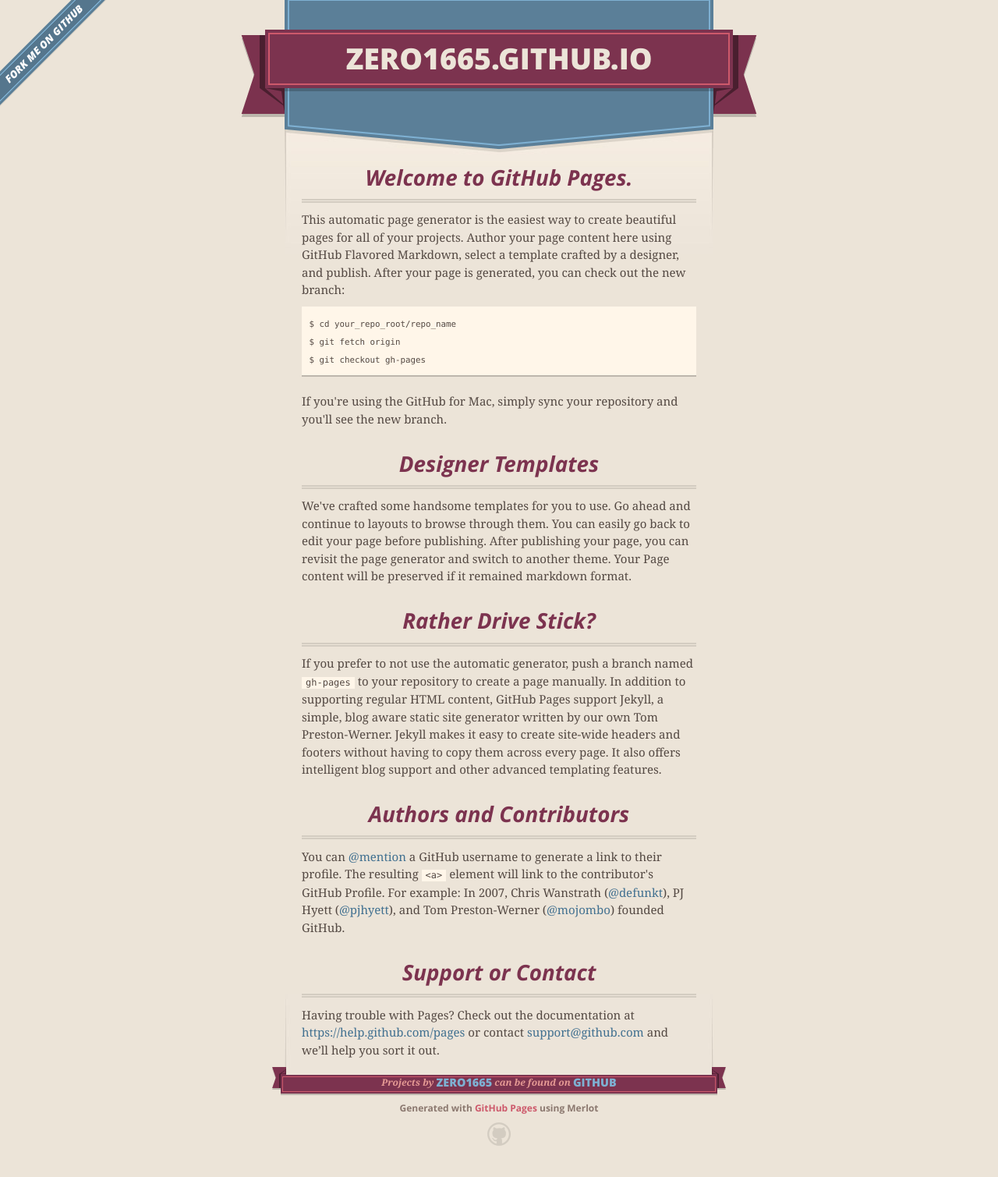
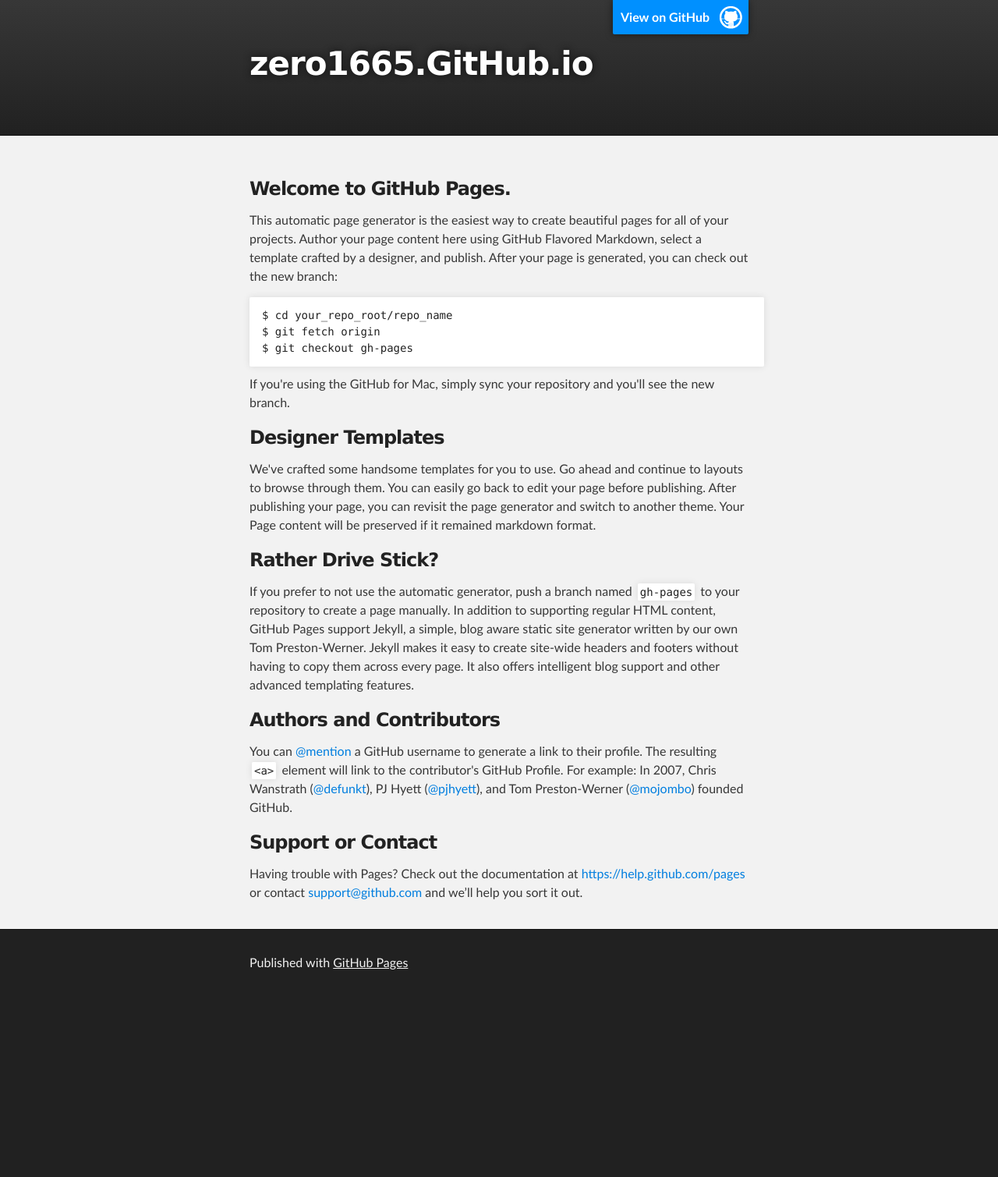
Before and after one commit to zero1665/zero1665.github.io, a Jekyll site: the page index.html, which Jekyll copies as it is, in a window 1280 px wide. Shown: the whole page at 78% size. Built offline with Jekyll 4.4.1, drawn with Linux system fonts in a browser that asks for light colours; nearby versions of some CDN libraries; Markdown is read by kramdown in place of the engine named in the settings; after the commit the page ends 1281 px from its top, so only the background shows below that.

```diff
--- a/index.html
+++ b/index.html
@@ -1,50 +1,32 @@
 <!DOCTYPE html>
 <html>
+
   <head>
     <meta charset='utf-8'>
     <meta http-equiv="X-UA-Compatible" content="chrome=1">
-    <meta name="viewport" content="width=640">
+    <meta name="description" content="zero1665.GitHub.io : ">
 
-    <link rel="stylesheet" href="stylesheets/core.css" media="screen">
-    <link rel="stylesheet" href="stylesheets/mobile.css" media="handheld, only screen and (max-device-width:640px)">
-    <link rel="stylesheet" href="stylesheets/github-light.css">
+    <link rel="stylesheet" type="text/css" media="screen" href="stylesheets/stylesheet.css">
 
-    <script type="text/javascript" src="javascripts/modernizr.js"></script>
-    <script type="text/javascript" src="https://ajax.googleapis.com/ajax/libs/jquery/1.7.1/jquery.min.js"></script>
-    <script type="text/javascript" src="javascripts/headsmart.min.js"></script>
-    <script type="text/javascript">
-      $(document).ready(function () {
-        $('#main_content').headsmart()
-      })
-    </script>
-    <title>zero1665.GitHub.io by zero1665</title>
+    <title>zero1665.GitHub.io</title>
   </head>
 
   <body>
-    <a id="forkme_banner" href="https://github.com/zero1665">View on GitHub</a>
-    <div class="shell">
 
-      <header>
-        <span class="ribbon-outer">
-          <span class="ribbon-inner">
-            <h1>zero1665.GitHub.io</h1>
-            <h2></h2>
-          </span>
-          <span class="left-tail"></span>
-          <span class="right-tail"></span>
-        </span>
-      </header>
+    <!-- HEADER -->
+    <div id="header_wrap" class="outer">
+        <header class="inner">
+          <a id="forkme_banner" href="https://github.com/zero1665">View on GitHub</a>
 
-      <div id="no-downloads">
-        <span class="inner">
-        </span>
-      </div>
+          <h1 id="project_title">zero1665.GitHub.io</h1>
+          <h2 id="project_tagline"></h2>
 
+        </header>
+    </div>
 
-      <span class="banner-fix"></span>
-
-
-      <section id="main_content">
+    <!-- MAIN CONTENT -->
+    <div id="main_content_wrap" class="outer">
+      <section id="main_content" class="inner">
         <h3>
 <a id="welcome-to-github-pages" class="anchor" href="#welcome-to-github-pages" aria-hidden="true"><span class="octicon octicon-link"></span></a>Welcome to GitHub Pages.</h3>
 
@@ -77,20 +59,15 @@
 
 <p>Having trouble with Pages? Check out the documentation at <a href="https://help.github.com/pages">https://help.github.com/pages</a> or contact <a href="mailto:support@github.com">support@github.com</a> and we’ll help you sort it out.</p>
       </section>
+    </div>
 
-      <footer>
-        <span class="ribbon-outer">
-          <span class="ribbon-inner">
-            <p>Projects by <a href="https://github.com/zero1665">zero1665</a> can be found on <a href="https://github.com/zero1665">GitHub</a></p>
-          </span>
-          <span class="left-tail"></span>
-          <span class="right-tail"></span>
-        </span>
-        <p>Generated with <a href="https://pages.github.com">GitHub Pages</a> using Merlot</p>
-        <span class="octocat"></span>
+    <!-- FOOTER  -->
+    <div id="footer_wrap" class="outer">
+      <footer class="inner">
+        <p>Published with <a href="https://pages.github.com">GitHub Pages</a></p>
       </footer>
+    </div>
 
-    </div>
 
 
   </body>
--- /dev/null
+++ b/stylesheets/stylesheet.css
@@ -0,0 +1,425 @@
+/*******************************************************************************
+Slate Theme for GitHub Pages
+by Jason Costello, @jsncostello
+*******************************************************************************/
+
+@import url(github-light.css);
+
+/*******************************************************************************
+MeyerWeb Reset
+*******************************************************************************/
+
+html, body, div, span, applet, object, iframe,
+h1, h2, h3, h4, h5, h6, p, blockquote, pre,
+a, abbr, acronym, address, big, cite, code,
+del, dfn, em, img, ins, kbd, q, s, samp,
+small, strike, strong, sub, sup, tt, var,
+b, u, i, center,
+dl, dt, dd, ol, ul, li,
+fieldset, form, label, legend,
+table, caption, tbody, tfoot, thead, tr, th, td,
+article, aside, canvas, details, embed,
+figure, figcaption, footer, header, hgroup,
+menu, nav, output, ruby, section, summary,
+time, mark, audio, video {
+  margin: 0;
+  padding: 0;
+  border: 0;
+  font: inherit;
+  vertical-align: baseline;
+}
+
+/* HTML5 display-role reset for older browsers */
+article, aside, details, figcaption, figure,
+footer, header, hgroup, menu, nav, section {
+  display: block;
+}
+
+ol, ul {
+  list-style: none;
+}
+
+table {
+  border-collapse: collapse;
+  border-spacing: 0;
+}
+
+/*******************************************************************************
+Theme Styles
+*******************************************************************************/
+
+body {
+  box-sizing: border-box;
+  color:#373737;
+  background: #212121;
+  font-size: 16px;
+  font-family: 'Myriad Pro', Calibri, Helvetica, Arial, sans-serif;
+  line-height: 1.5;
+  -webkit-font-smoothing: antialiased;
+}
+
+h1, h2, h3, h4, h5, h6 {
+  margin: 10px 0;
+  font-weight: 700;
+  color:#222222;
+  font-family: 'Lucida Grande', 'Calibri', Helvetica, Arial, sans-serif;
+  letter-spacing: -1px;
+}
+
+h1 {
+  font-size: 36px;
+  font-weight: 700;
+}
+
+h2 {
+  padding-bottom: 10px;
+  font-size: 32px;
+  background: url('../images/bg_hr.png') repeat-x bottom;
+}
+
+h3 {
+  font-size: 24px;
+}
+
+h4 {
+  font-size: 21px;
+}
+
+h5 {
+  font-size: 18px;
+}
+
+h6 {
+  font-size: 16px;
+}
+
+p {
+  margin: 10px 0 15px 0;
+}
+
+footer p {
+  color: #f2f2f2;
+}
+
+a {
+  text-decoration: none;
+  color: #007edf;
+  text-shadow: none;
+
+  transition: color 0.5s ease;
+  transition: text-shadow 0.5s ease;
+  -webkit-transition: color 0.5s ease;
+  -webkit-transition: text-shadow 0.5s ease;
+  -moz-transition: color 0.5s ease;
+  -moz-transition: text-shadow 0.5s ease;
+  -o-transition: color 0.5s ease;
+  -o-transition: text-shadow 0.5s ease;
+  -ms-transition: color 0.5s ease;
+  -ms-transition: text-shadow 0.5s ease;
+}
+
+a:hover, a:focus {text-decoration: underline;}
+
+footer a {
+  color: #F2F2F2;
+  text-decoration: underline;
+}
+
+em {
+  font-style: italic;
+}
+
+strong {
+  font-weight: bold;
+}
+
+img {
+  position: relative;
+  margin: 0 auto;
+  max-width: 739px;
+  padding: 5px;
+  margin: 10px 0 10px 0;
+  border: 1px solid #ebebeb;
+
+  box-shadow: 0 0 5px #ebebeb;
+  -webkit-box-shadow: 0 0 5px #ebebeb;
+  -moz-box-shadow: 0 0 5px #ebebeb;
+  -o-box-shadow: 0 0 5px #ebebeb;
+  -ms-box-shadow: 0 0 5px #ebebeb;
+}
+
+p img {
+  display: inline;
+  margin: 0;
+  padding: 0;
+  vertical-align: middle;
+  text-align: center;
+  border: none;
+}
+
+pre, code {
+  width: 100%;
+  color: #222;
+  background-color: #fff;
+
+  font-family: Monaco, "Bitstream Vera Sans Mono", "Lucida Console", Terminal, monospace;
+  font-size: 14px;
+
+  border-radius: 2px;
+  -moz-border-radius: 2px;
+  -webkit-border-radius: 2px;
+}
+
+pre {
+  width: 100%;
+  padding: 10px;
+  box-shadow: 0 0 10px rgba(0,0,0,.1);
+  overflow: auto;
+}
+
+code {
+  padding: 3px;
+  margin: 0 3px;
+  box-shadow: 0 0 10px rgba(0,0,0,.1);
+}
+
+pre code {
+  display: block;
+  box-shadow: none;
+}
+
+blockquote {
+  color: #666;
+  margin-bottom: 20px;
+  padding: 0 0 0 20px;
+  border-left: 3px solid #bbb;
+}
+
+
+ul, ol, dl {
+  margin-bottom: 15px
+}
+
+ul {
+  list-style-position: inside;
+  list-style: disc;
+  padding-left: 20px;
+}
+
+ol {
+  list-style-position: inside;
+  list-style: decimal;
+  padding-left: 20px;
+}
+
+dl dt {
+  font-weight: bold;
+}
+
+dl dd {
+  padding-left: 20px;
+  font-style: italic;
+}
+
+dl p {
+  padding-left: 20px;
+  font-style: italic;
+}
+
+hr {
+  height: 1px;
+  margin-bottom: 5px;
+  border: none;
+  background: url('../images/bg_hr.png') repeat-x center;
+}
+
+table {
+  border: 1px solid #373737;
+  margin-bottom: 20px;
+  text-align: left;
+ }
+
+th {
+  font-family: 'Lucida Grande', 'Helvetica Neue', Helvetica, Arial, sans-serif;
+  padding: 10px;
+  background: #373737;
+  color: #fff;
+ }
+
+td {
+  padding: 10px;
+  border: 1px solid #373737;
+ }
+
+form {
+  background: #f2f2f2;
+  padding: 20px;
+}
+
+/*******************************************************************************
+Full-Width Styles
+*******************************************************************************/
+
+.outer {
+  width: 100%;
+}
+
+.inner {
+  position: relative;
+  max-width: 640px;
+  padding: 20px 10px;
+  margin: 0 auto;
+}
+
+#forkme_banner {
+  display: block;
+  position: absolute;
+  top:0;
+  right: 10px;
+  z-index: 10;
+  padding: 10px 50px 10px 10px;
+  color: #fff;
+  background: url('../images/blacktocat.png') #0090ff no-repeat 95% 50%;
+  font-weight: 700;
+  box-shadow: 0 0 10px rgba(0,0,0,.5);
+  border-bottom-left-radius: 2px;
+  border-bottom-right-radius: 2px;
+}
+
+#header_wrap {
+  background: #212121;
+  background: -moz-linear-gradient(top, #373737, #212121);
+  background: -webkit-linear-gradient(top, #373737, #212121);
+  background: -ms-linear-gradient(top, #373737, #212121);
+  background: -o-linear-gradient(top, #373737, #212121);
+  background: linear-gradient(top, #373737, #212121);
+}
+
+#header_wrap .inner {
+  padding: 50px 10px 30px 10px;
+}
+
+#project_title {
+  margin: 0;
+  color: #fff;
+  font-size: 42px;
+  font-weight: 700;
+  text-shadow: #111 0px 0px 10px;
+}
+
+#project_tagline {
+  color: #fff;
+  font-size: 24px;
+  font-weight: 300;
+  background: none;
+  text-shadow: #111 0px 0px 10px;
+}
+
+#downloads {
+  position: absolute;
+  width: 210px;
+  z-index: 10;
+  bottom: -40px;
+  right: 0;
+  height: 70px;
+  background: url('../images/icon_download.png') no-repeat 0% 90%;
+}
+
+.zip_download_link {
+  display: block;
+  float: right;
+  width: 90px;
+  height:70px;
+  text-indent: -5000px;
+  overflow: hidden;
+  background: url(../images/sprite_download.png) no-repeat bottom left;
+}
+
+.tar_download_link {
+  display: block;
+  float: right;
+  width: 90px;
+  height:70px;
+  text-indent: -5000px;
+  overflow: hidden;
+  background: url(../images/sprite_download.png) no-repeat bottom right;
+  margin-left: 10px;
+}
+
+.zip_download_link:hover {
+  background: url(../images/sprite_download.png) no-repeat top left;
+}
+
+.tar_download_link:hover {
+  background: url(../images/sprite_download.png) no-repeat top right;
+}
+
+#main_content_wrap {
+  background: #f2f2f2;
+  border-top: 1px solid #111;
+  border-bottom: 1px solid #111;
+}
+
+#main_content {
+  padding-top: 40px;
+}
+
+#footer_wrap {
+  background: #212121;
+}
+
+
+
+/*******************************************************************************
+Small Device Styles
+*******************************************************************************/
+
+@media screen and (max-width: 480px) {
+  body {
+    font-size:14px;
+  }
+
+  #downloads {
+    display: none;
+  }
+
+  .inner {
+    min-width: 320px;
+    max-width: 480px;
+  }
+
+  #project_title {
+  font-size: 32px;
+  }
+
+  h1 {
+    font-size: 28px;
+  }
+
+  h2 {
+    font-size: 24px;
+  }
+
+  h3 {
+    font-size: 21px;
+  }
+
+  h4 {
+    font-size: 18px;
+  }
+
+  h5 {
+    font-size: 14px;
+  }
+
+  h6 {
+    font-size: 12px;
+  }
+
+  code, pre {
+    min-width: 320px;
+    max-width: 480px;
+    font-size: 11px;
+  }
+
+}
```
Also changed, not shown: images/bg_hr.png (added), images/blacktocat.png (added), images/icon_download.png (added), images/sprite_download.png (added).
